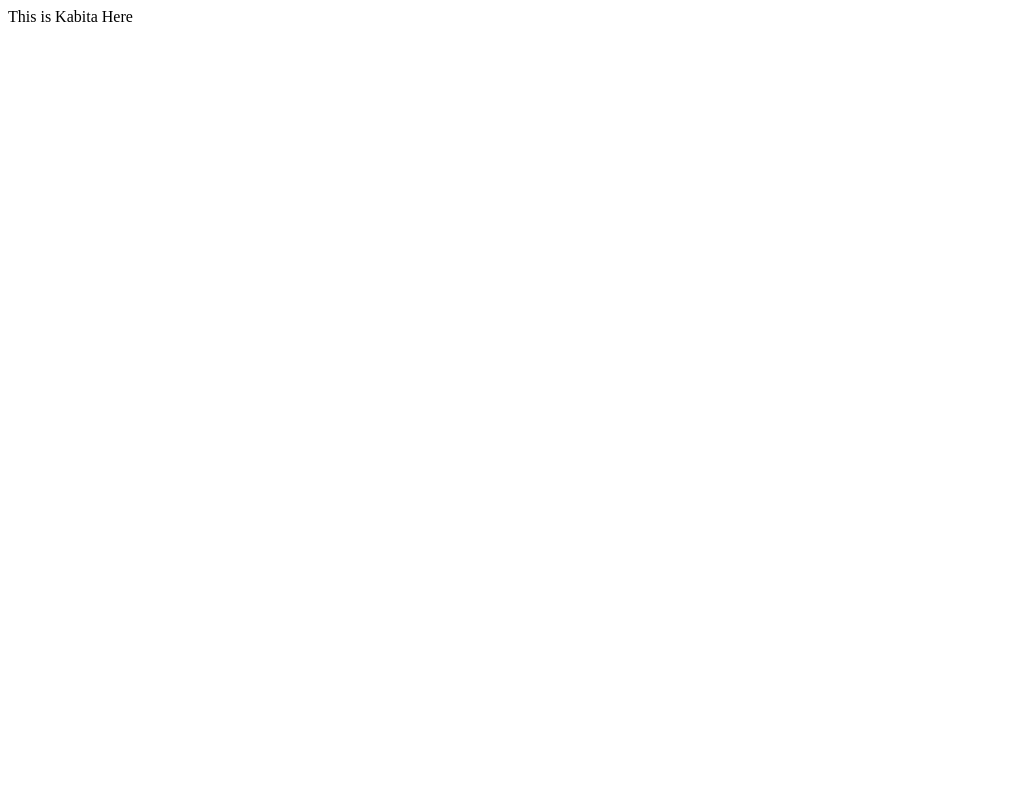
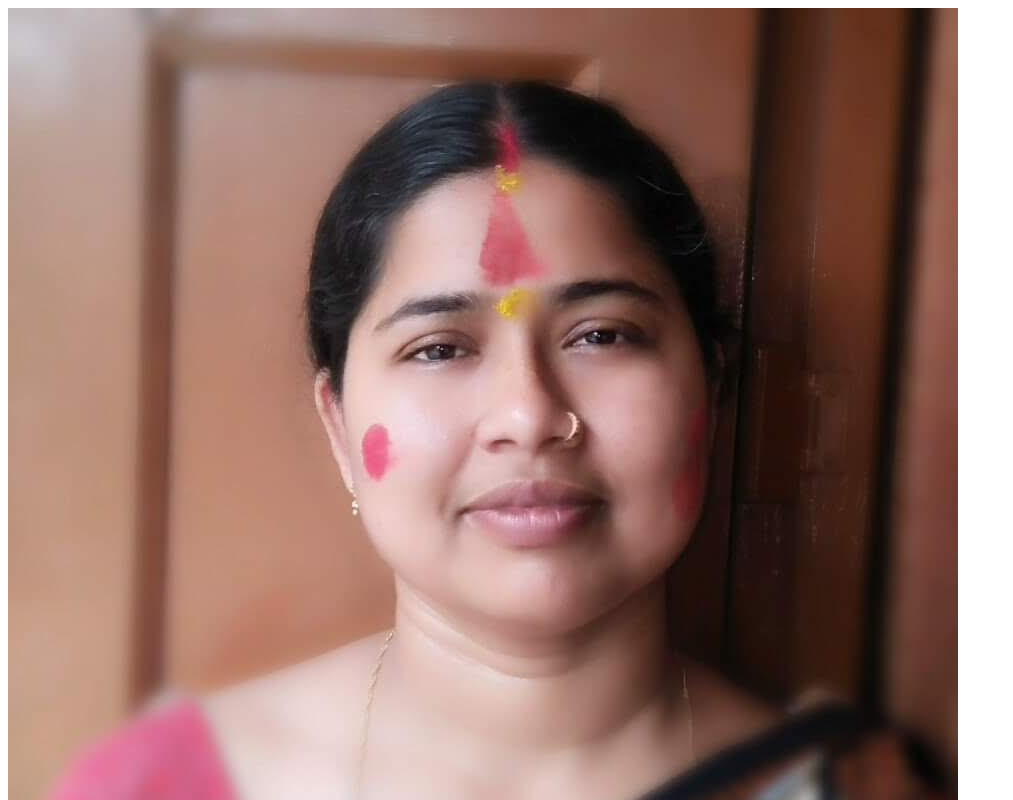
Before and after one commit to sdas42131/saikatkabitasujoyiti, a plain HTML site: page kabita.html in a window 1280 px wide. Shown: the top 800 px of the page, without its empty margins (0-1013 px from the left). Drawn offline with Linux system fonts and the light colour scheme.

Commit message:
Update kabita.html

```diff
--- a/kabita.html
+++ b/kabita.html
@@ -1,3 +1,8 @@
 <html>
-This is Kabita Here
+<head>
+<title>kabita image</title>
+</head>
+<body>
+<img src="k1.jpg">
+</body>
 </html>
```
